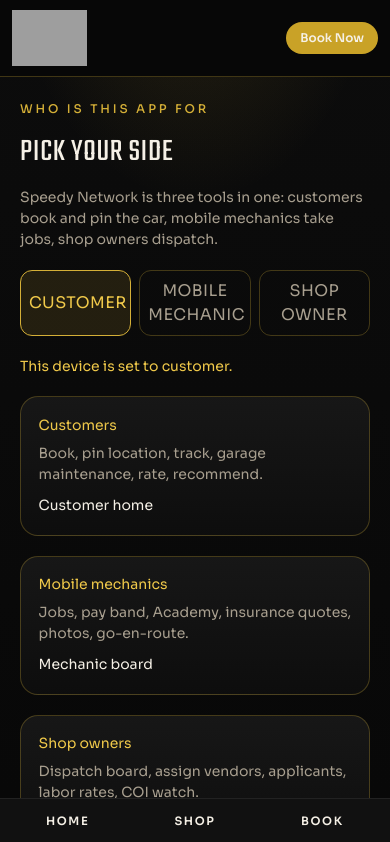
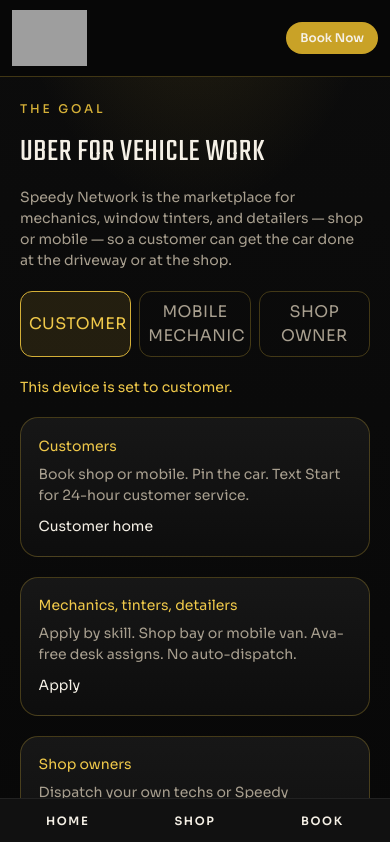
Before and after one commit to speedyapointments-cyber/speedyautobot, a Next.js app: page /for in a window 390 px wide. Shown: the top 842 px of the page. Built offline with nearby package versions, Linux system fonts and the light colour scheme; grey boxes are pictures that could not be loaded.

Commit message:
State the marketplace goal: mechanics, tinters, detailers, shop or mobile

```diff
--- a/src/app/for/page.tsx
+++ b/src/app/for/page.tsx
@@ -9,27 +9,28 @@
   return (
     <AppShell>
       <div className="px-5 py-6 space-y-5">
-        <p className="text-xs font-medium tracking-[0.24em] text-[var(--gold)] uppercase">Who is this app for</p>
-        <h1 className="section-title">Pick your side</h1>
+        <p className="text-xs font-medium tracking-[0.24em] text-[var(--gold)] uppercase">The goal</p>
+        <h1 className="section-title">Uber for vehicle work</h1>
         <p className="muted text-sm">
-          Speedy Network is three tools in one: customers book and pin the car,
-          mobile mechanics take jobs, shop owners dispatch.
+          Speedy Network is the marketplace for mechanics, window tinters, and
+          detailers — shop or mobile — so a customer can get the car done at the
+          driveway or at the shop.
         </p>
         <RoleSwitch />
         <p className="text-sm text-[var(--gold-bright)]">This device is set to {role}.</p>
         <div className="panel space-y-2">
           <p className="text-sm text-[var(--gold-bright)]">Customers</p>
-          <p className="muted text-sm">Book, pin location, track, garage maintenance, rate, recommend.</p>
+          <p className="muted text-sm">Book shop or mobile. Pin the car. Text Start for 24-hour customer service.</p>
           <Link href="/" className="text-sm text-[var(--gold-bright)] underline">Customer home</Link>
         </div>
         <div className="panel space-y-2">
-          <p className="text-sm text-[var(--gold-bright)]">Mobile mechanics</p>
-          <p className="muted text-sm">Jobs, pay band, Academy, insurance quotes, photos, go-en-route.</p>
-          <Link href="/tech" className="text-sm text-[var(--gold-bright)] underline">Mechanic board</Link>
+          <p className="text-sm text-[var(--gold-bright)]">Mechanics, tinters, detailers</p>
+          <p className="muted text-sm">Apply by skill. Shop bay or mobile van. Ava-free desk assigns. No auto-dispatch.</p>
+          <Link href="/apply" className="text-sm text-[var(--gold-bright)] underline">Apply</Link>
         </div>
         <div className="panel space-y-2">
           <p className="text-sm text-[var(--gold-bright)]">Shop owners</p>
-          <p className="muted text-sm">Dispatch board, assign vendors, applicants, labor rates, COI watch.</p>
+          <p className="muted text-sm">Dispatch your own techs or Speedy vendors. Open a city only when the bench is ready.</p>
           <Link href="/shop" className="text-sm text-[var(--gold-bright)] underline">Shop console</Link>
         </div>
       </div>
```
